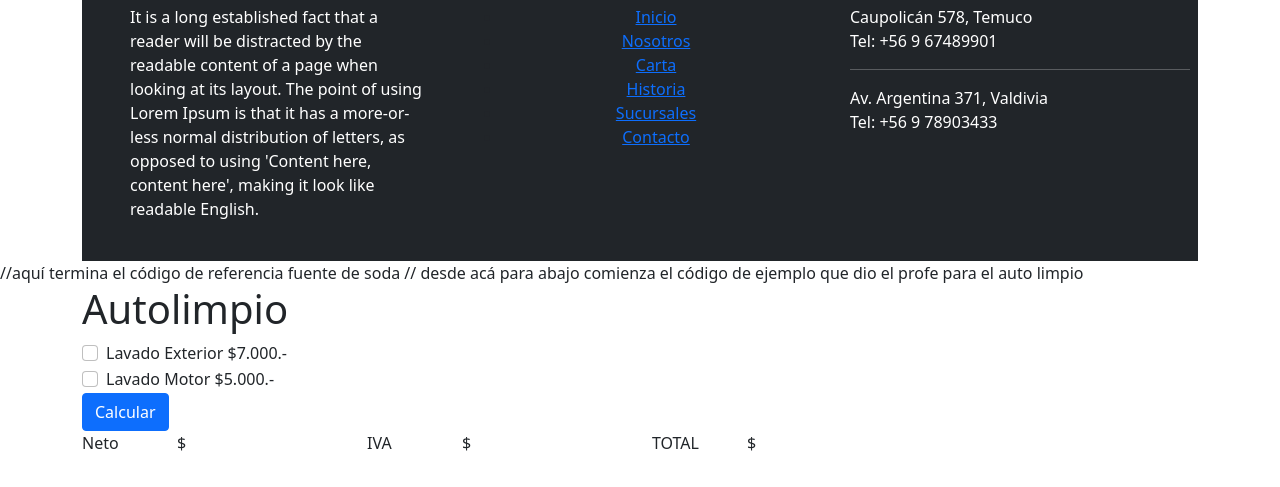
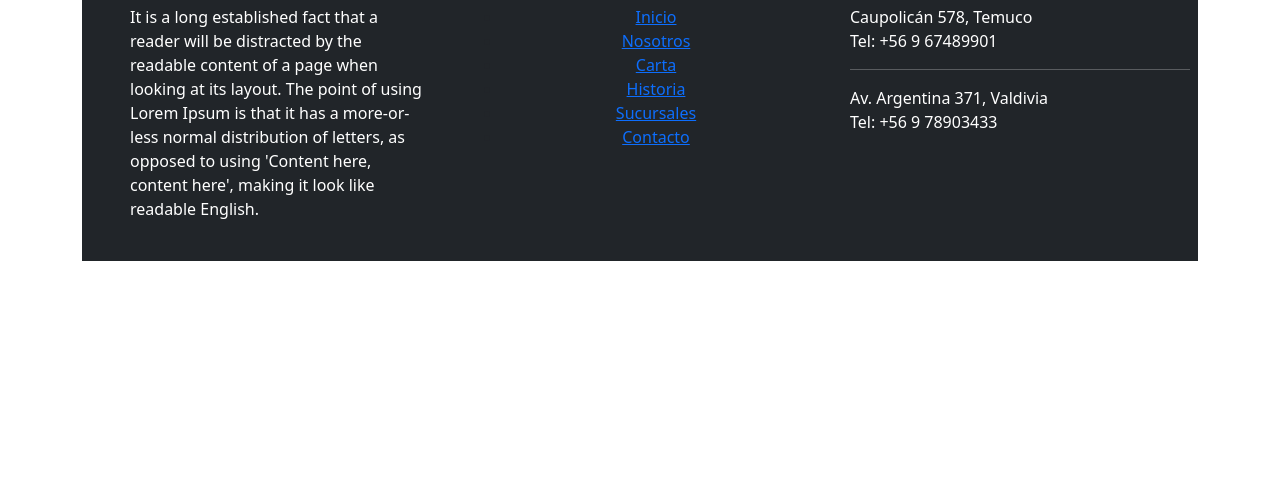
Before and after one commit to Tmrcj7/auto-limpio, a website: page index.html in a window 1280 px wide. Shown: the part 253-740 px from the top of the page. Drawn offline with nearby package versions, Linux system fonts and the light colour scheme.

```diff
--- a/index.html
+++ b/index.html
@@ -191,46 +191,3 @@
     <script src="node_modules/jquery/dist/jquery.min.js"></script>
 </body>
 </html>
-
-//aquí termina el código de referencia fuente de soda
-
-// desde acá para abajo comienza el código de ejemplo que dio el profe para el auto limpio
-
-    <div class="container">
-
-        <h1>Autolimpio</h1>
-
-        <form action="index.html">
-            <div class="form-check">
-                <input class="form-check-input" type="checkbox" value="7000" id="lavadoExterior">
-                <label class="form-check-label" for="lavadoExterior">
-                  Lavado Exterior $7.000.-
-                </label>
-              </div>
-
-              <div class="form-check">
-                <input class="form-check-input" type="checkbox" value="5000" id="lavadoMotor">
-                <label class="form-check-label" for="lavadoMotor">
-                    Lavado Motor $5.000.-
-                </label>
-              </div>
-
-              <button id="btnCalcular" type="button" class="btn btn-primary">Calcular</button>
-        </form>
-
-        <div class="row">
-            <div class="col-1">Neto</div>
-            <div id="neto" class="col-2">$</div>
-            <div class="col-1">IVA</div>
-            <div id="iva" class="col-2">$</div>
-            <div class="col-1">TOTAL</div>
-            <div id="total" class="col-2">$</div>
-        </div>
-
-    </div>
-
-    <script src="https://cdn.jsdelivr.net/npm/bootstrap@5.1.3/dist/js/bootstrap.bundle.min.js" integrity="sha384-ka7Sk0Gln4gmtz2MlQnikT1wXgYsOg+OMhuP+IlRH9sENBO0LRn5q+8nbTov4+1p" crossorigin="anonymous"></script>
-    <script src="https://code.jquery.com/jquery-3.6.0.min.js"></script>
-    <script src="js/autolimpio.js"></script>
-</body>
-</html>
```
Also changed, not shown: registroclientes.html (+0 -32 lines).
